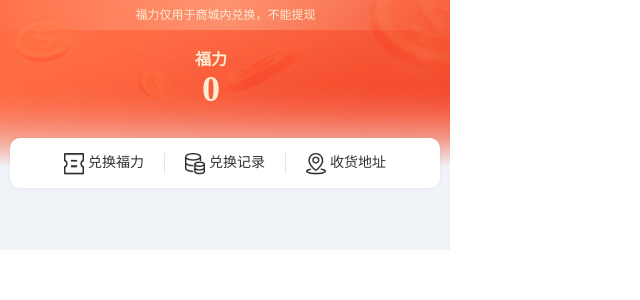
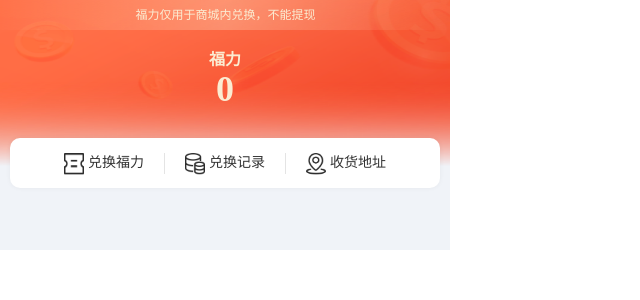
Before and after one commit to wallehxz/Redemptions, a Django app: template credits/templates/mall.html in a window 1280 px wide. Shown: the top 300 px of the page, without its empty margins (0-640 px from the left). Run offline with Django 5.2, Linux system fonts and the light colour scheme; the template is opened without the code that fills it, so the values that code supplies are empty; the visitor is signed in with stand-in values (Sample User, id 1).

Commit message:
登录福力值居中

```diff
--- a/assets/stylesheets/mall.css
+++ b/assets/stylesheets/mall.css
@@ -160,7 +160,8 @@
 
 .box_login_points {
     position: absolute;
-    left: calc(50% - 30px);
+    width: 100%;
+    left: 0;
     top: -40px;
     height: 72px;
     overflow-wrap: break-word;
```
